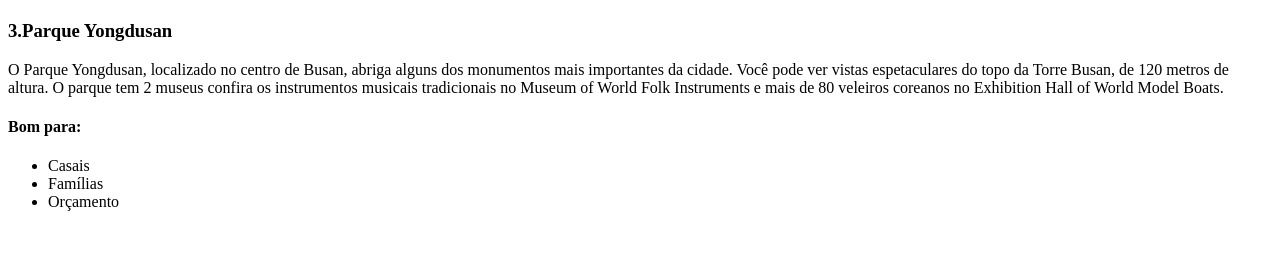
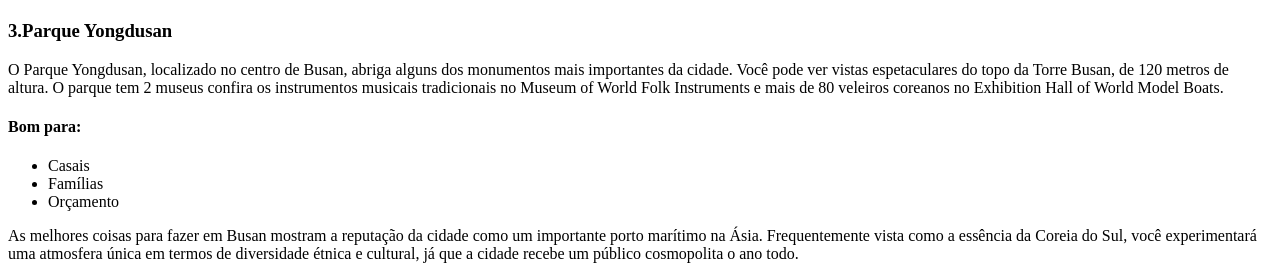
Before and after one commit to marifernandes12/locais-turisticos1, a plain HTML site: page index.html in a window 1280 px wide. Shown: the part 2130-2409 px from the top of the page. Before the commit the page ends 2357 px from the top, so only its background shows below. Drawn offline with Linux system fonts and the light colour scheme.

Commit message:
adição do footer e fim da primeira versão do index.html

```diff
--- a/index.html
+++ b/index.html
@@ -22,8 +22,8 @@
         <h2>Descubra 3 destinos imperdíveis em Busan</h2>
     <p>As atrações de Busan vão desde templos budistas centenários que pontilham as montanhas e o litoral da cidade até praias imaculadas com águas cristalinas. Esta cidade litorânea tem muitas coisas para fazer o ano todo As famílias podem passar o tempo em um aquário à beira-mar, os compradores podem explorar bairros vibrantes e os amantes da natureza podem desfrutar de longas caminhadas até mirantes panorâmicos.Os santuários budistas que pontilham a costa e as montanhas de Busan têm uma arquitetura impressionante que irá encantar os fotógrafos</p>
             </section>
-    </main>
-    </div>
+
+
 
     <setion class="destino1">
      <img src="./imagens/imagens/Image_02.png" alt=" templo Haedong Younggungsa"
@@ -58,5 +58,18 @@
         </ul>
     </section>
 
+</main>
+
+
+    <div class="divider"></div>
+
+    <footer>
+
+    <p>
+        As melhores coisas para fazer em Busan mostram a reputação da cidade como um importante porto marítimo na Ásia. Frequentemente vista como a essência da Coreia do Sul, você experimentará uma atmosfera única em termos de diversidade étnica e cultural, já que a cidade recebe um público cosmopolita o ano todo.
+    </p>
+    </footer>
+
+  </div>
 </body>
 </html>
```
